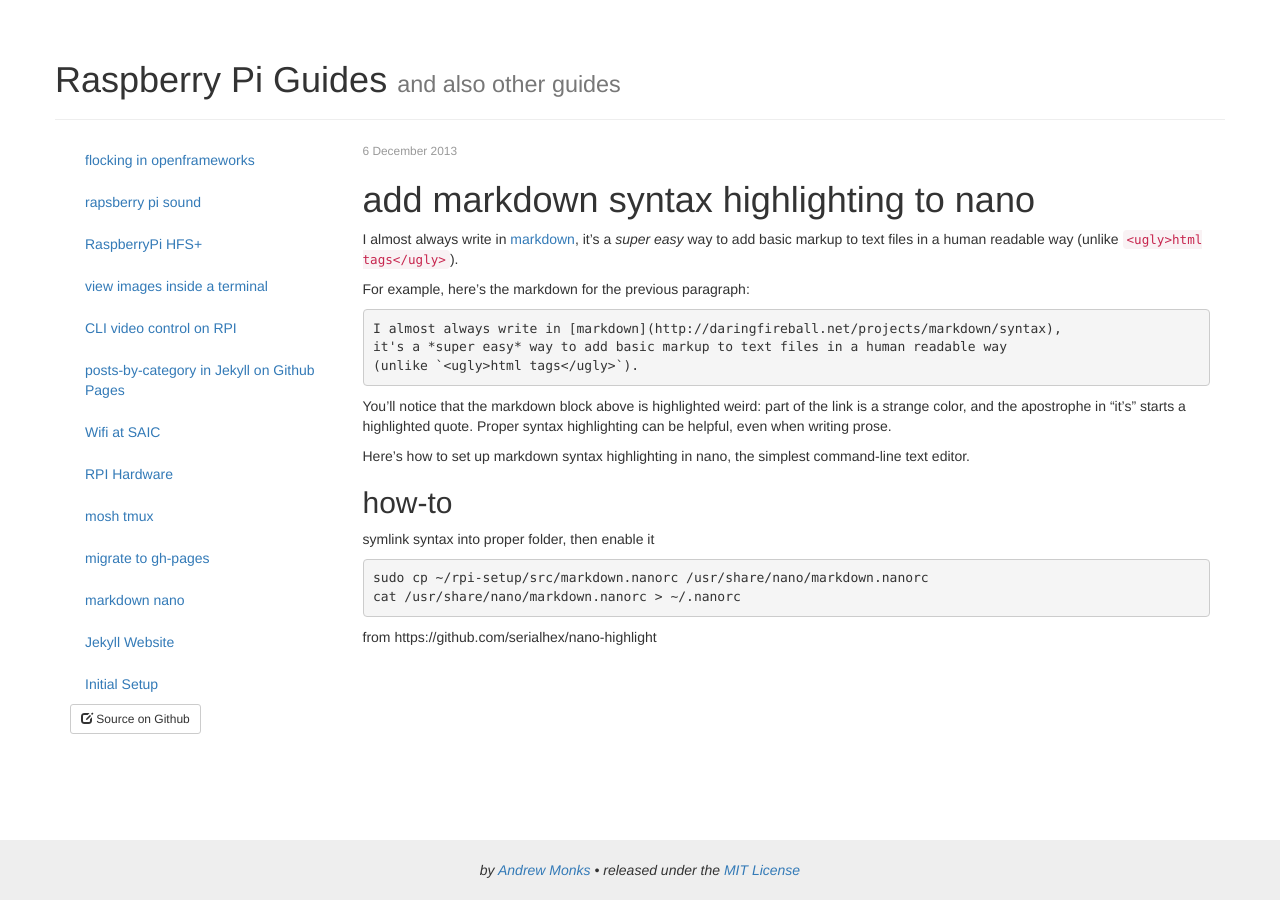
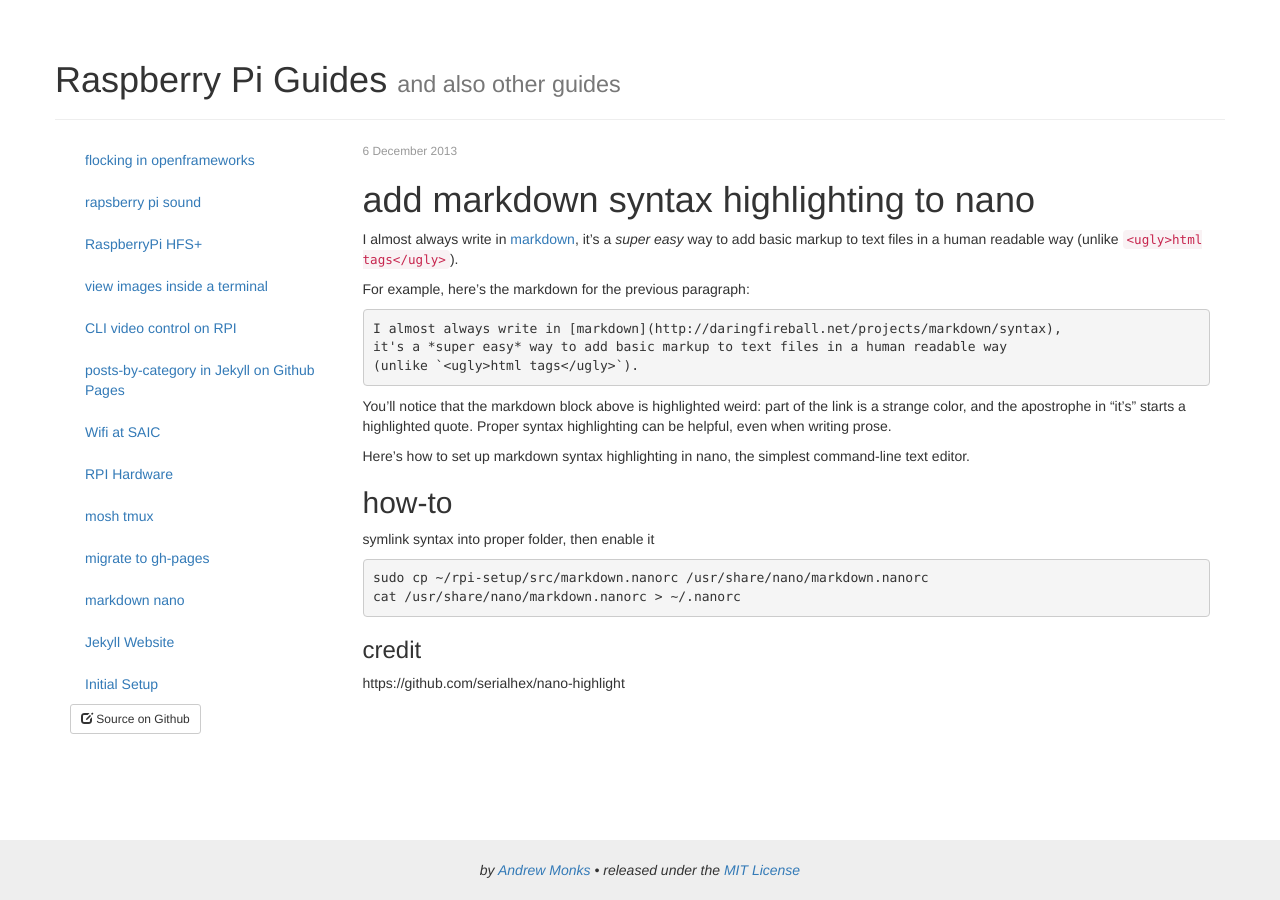
Before and after one commit to amonks/rpi-setup, a Jekyll site: the page built from _posts/2013-12-6-markdown-nano.md, in a window 1280 px wide. Built offline with Jekyll 4.4.1, drawn with Linux system fonts in a browser that asks for light colours; nearby versions of some CDN libraries.

Commit message:
markdown

```diff
--- a/_posts/2013-12-6-markdown-nano.md
+++ b/_posts/2013-12-6-markdown-nano.md
@@ -31,4 +31,6 @@
 	sudo cp ~/rpi-setup/src/markdown.nanorc /usr/share/nano/markdown.nanorc
 	cat /usr/share/nano/markdown.nanorc > ~/.nanorc
 
-from https://github.com/serialhex/nano-highlight
+### credit
+
+https://github.com/serialhex/nano-highlight
```
